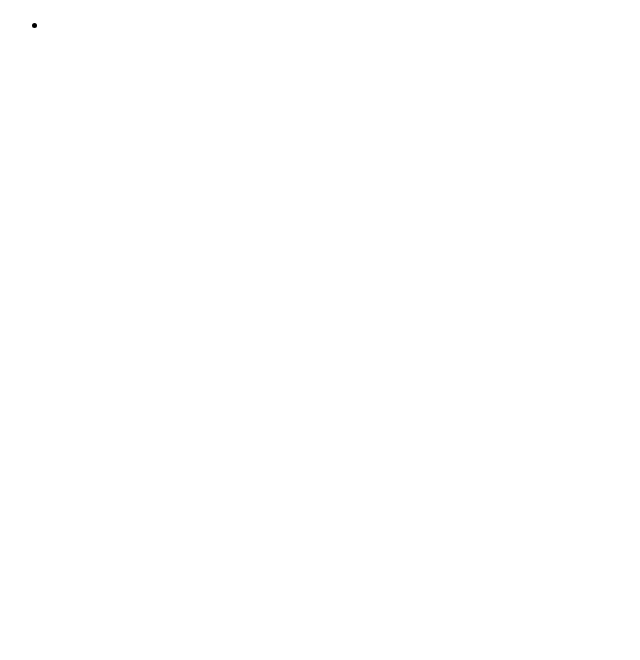
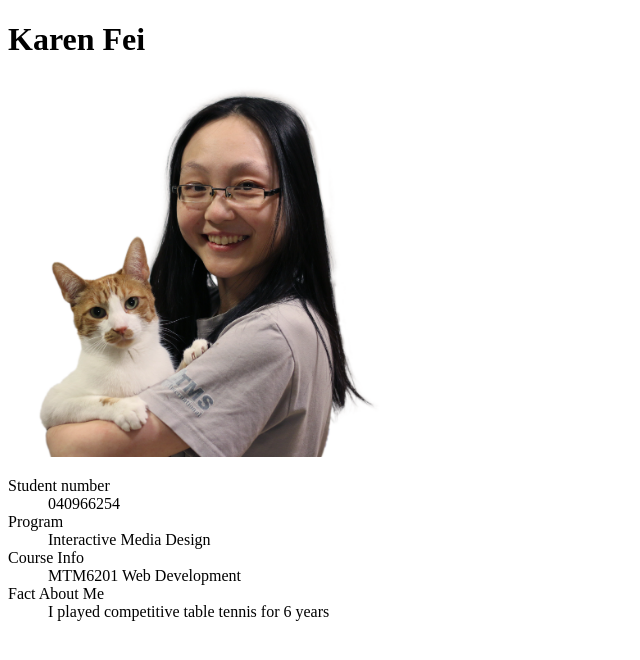
Before and after one commit to fei00006/mtm6201-week1, a plain HTML site: page index.html in a window 1280 px wide. Shown: the whole page, without its empty margins (0-640 px from the left). Drawn offline with Linux system fonts and the light colour scheme.

Commit message:
Add image and list

```diff
--- a/index.html
+++ b/index.html
@@ -7,21 +7,25 @@
 </head>
 <body>
     <header>
-        <div class="wrapper">
-
-            <nav>
-                <ul>
-                    <li>
-                        <a href=""></a>
-                    </li>
-                </ul>
-            </nav>
-        </div>
-
     </header>
 
     <main>
+        <h1>Karen Fei</h1>
+        <img src="./images/image.png" alt="portrait" width="400">
 
+        <dl>
+            <dt>Student number</dt>
+            <dd>040966254</dd>
+
+            <dt>Program</dt>
+            <dd>Interactive Media Design</dd>
+
+            <dt>Course Info</dt>
+            <dd>MTM6201 Web Development</dd>
+
+            <dt>Fact About Me</dt>
+            <dd>I played competitive table tennis for 6 years</dd>
+        </dl>
     </main>
 
     <footer>
```
Also changed, not shown: images/image.png (added).
